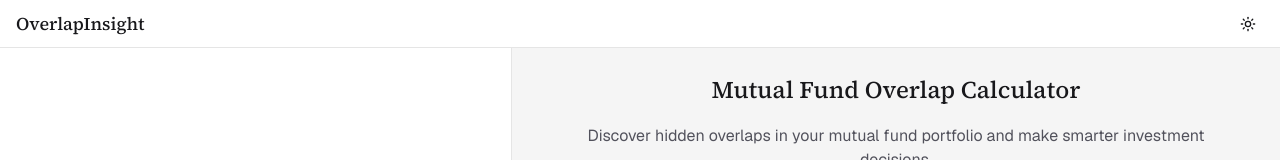
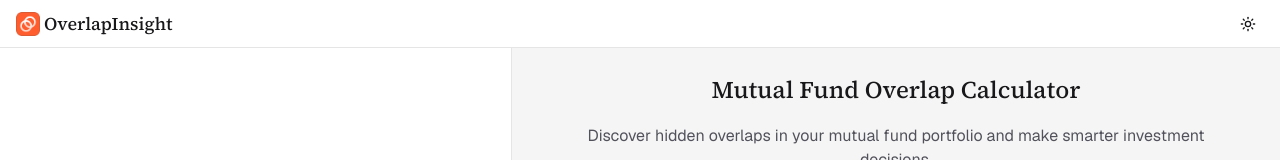
Before and after one commit to vaishnavme/overlapinsight, a Next.js app: page / in a window 1280 px wide. Shown: the top 160 px of the page. Built offline with nearby package versions, Linux system fonts and the light colour scheme; no server answers.

Commit message:
improve: added app icon in navbar

```diff
--- a/src/components/layout/navbar.tsx
+++ b/src/components/layout/navbar.tsx
@@ -2,15 +2,28 @@ import Link from "next/link";
 import ThemeToggle from "./theme-toggle";
 import { Text } from "../ui/text";
 import { app_name, app_paths } from "@/lib/constants";
+import Image from "next/image";
 
 const Navbar = () => (
-  <nav className="h-12 px-4 border-b flex items-center justify-between">
+  <nav className="h-12 px-2 sm:px-4 border-b flex items-center justify-between">
+    <div className="flex items-center gap-x-1">
+      <Link href={app_paths.home}>
+        <Image
+          src="/overlapinsight.png"
+          alt={`${app_name} logo`}
+          width={24}
+          height={24}
+          quality={100}
+        />
+      </Link>
+
       <Text
         render={<Link href={app_paths.home} />}
         className="font-serif text-lg font-medium"
       >
         {app_name}
       </Text>
+    </div>
     <ThemeToggle />
   </nav>
 );
```
Also changed, not shown: public/overlapinsight.png (added). Lines whose indentation alone changed are shown as unchanged.
